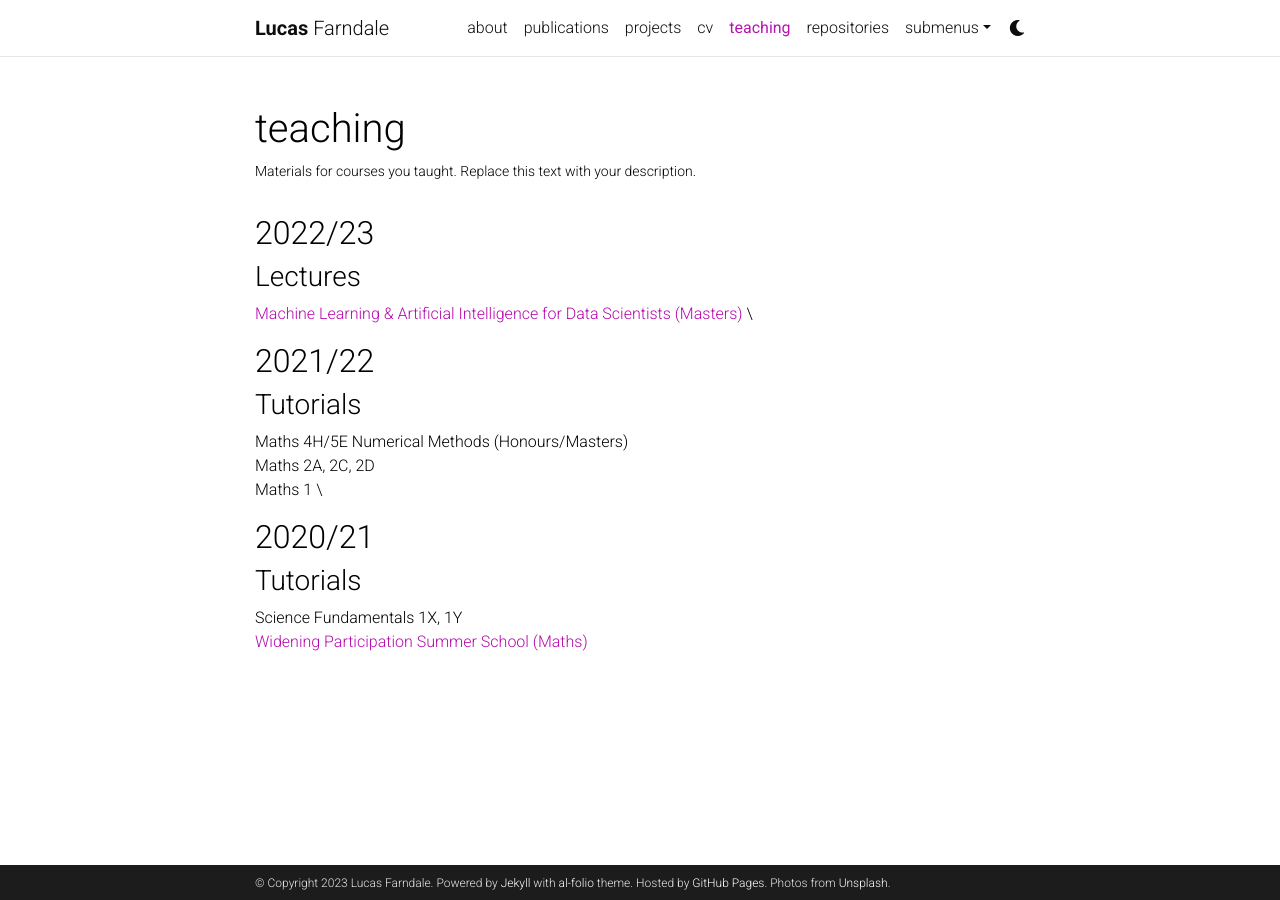
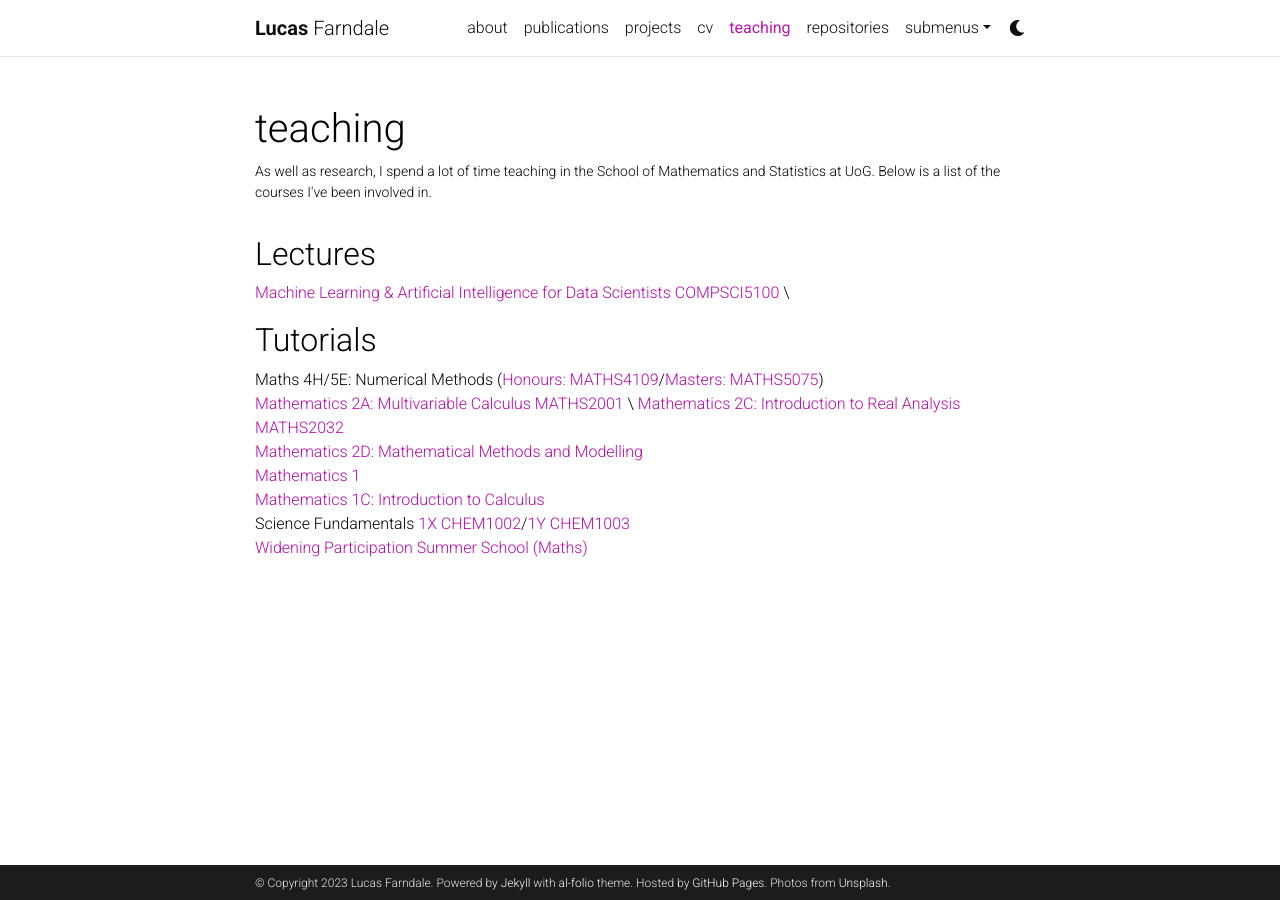
Before and after one commit to lucasfarndale/lucasfarndale.github.io, a Jekyll site: the page built from _pages/teaching.md, in a window 1280 px wide. Built offline with Jekyll 4.4.1, drawn with Linux system fonts in a browser that asks for light colours; comment, search, counter and statistics services are not loaded; a style sheet for code colours, icons or effects is not loaded.

Commit message:
Update teaching.md

```diff
--- a/_pages/teaching.md
+++ b/_pages/teaching.md
@@ -2,30 +2,23 @@
 layout: page
 permalink: /teaching/
 title: teaching
-description: Materials for courses you taught. Replace this text with your description.
+description: As well as research, I spend a lot of time teaching in the School of Mathematics and Statistics at UoG. Below is a list of the courses I've been involved in.
 nav: true
 nav_order: 4
 ---
 
-## 2022/23
+## Lectures
 
-### Lectures
-
-[Machine Learning & Artificial Intelligence for Data Scientists (Masters)](https://www.gla.ac.uk/coursecatalogue/course/?code=COMPSCI5100) \
+[Machine Learning & Artificial Intelligence for Data Scientists COMPSCI5100](https://www.gla.ac.uk/coursecatalogue/course/?code=COMPSCI5100) \
 
 
-## 2021/22
+## Tutorials
 
-### Tutorials
-
-Maths 4H/5E Numerical Methods (Honours/Masters) \
-Maths 2A, 2C, 2D \
-Maths 1 \
-
-
-## 2020/21
-
-### Tutorials
-
-Science Fundamentals 1X, 1Y \
+Maths 4H/5E: Numerical Methods ([Honours: MATHS4109](https://www.gla.ac.uk/coursecatalogue/course/?code=MATHS4109)/[Masters: MATHS5075](https://www.gla.ac.uk/coursecatalogue/course/?code=MATHS5075)) \
+[Mathematics 2A: Multivariable Calculus MATHS2001](https://www.gla.ac.uk/coursecatalogue/course/?code=MATHS2001) \
+[Mathematics 2C: Introduction to Real Analysis MATHS2032](https://www.gla.ac.uk/coursecatalogue/course/?code=MATHS2032) \
+[Mathematics 2D: Mathematical Methods and Modelling](https://www.gla.ac.uk/coursecatalogue/course/?code=MATHS2033) \
+[Mathematics 1](https://www.gla.ac.uk/coursecatalogue/course/?code=MATHS1017) \
+[Mathematics 1C: Introduction to Calculus](https://www.gla.ac.uk/coursecatalogue/course/?code=MATHS1015) \
+Science Fundamentals [1X CHEM1002](https://www.gla.ac.uk/coursecatalogue/course/?code=CHEM1002)/[1Y CHEM1003](https://www.gla.ac.uk/coursecatalogue/course/?code=CHEM1003) \
 [Widening Participation Summer School (Maths)](https://www.gla.ac.uk/study/wp/summerschool/)
```
